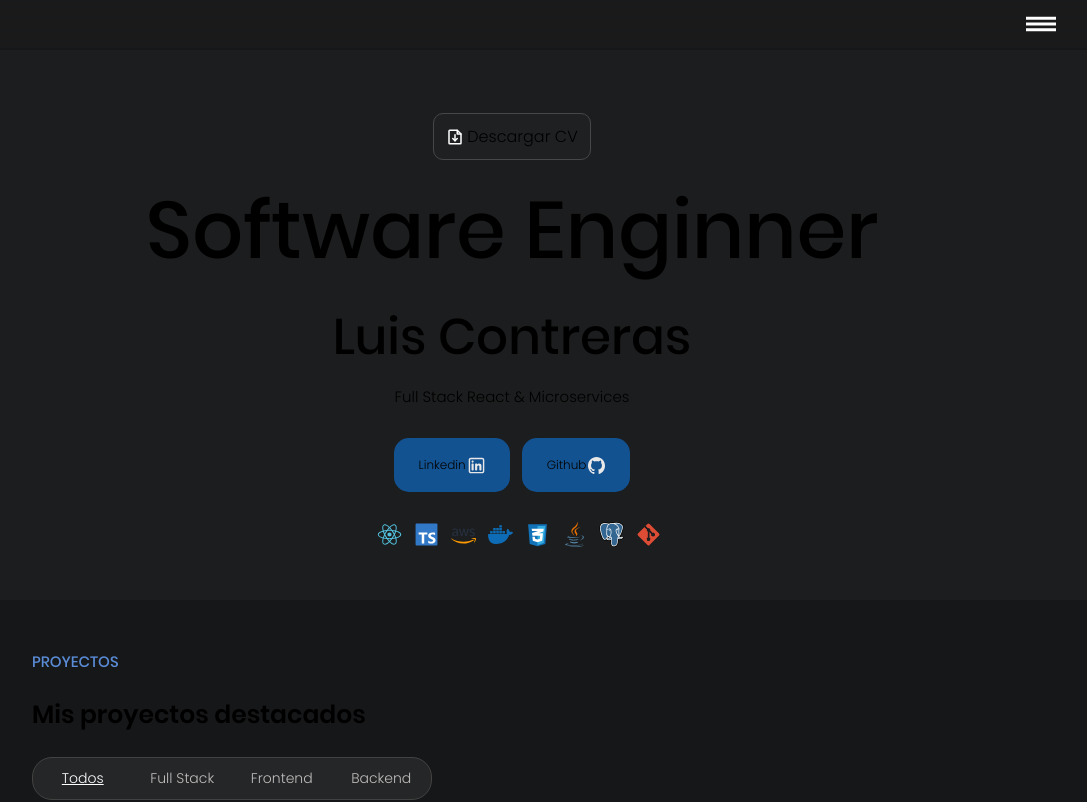
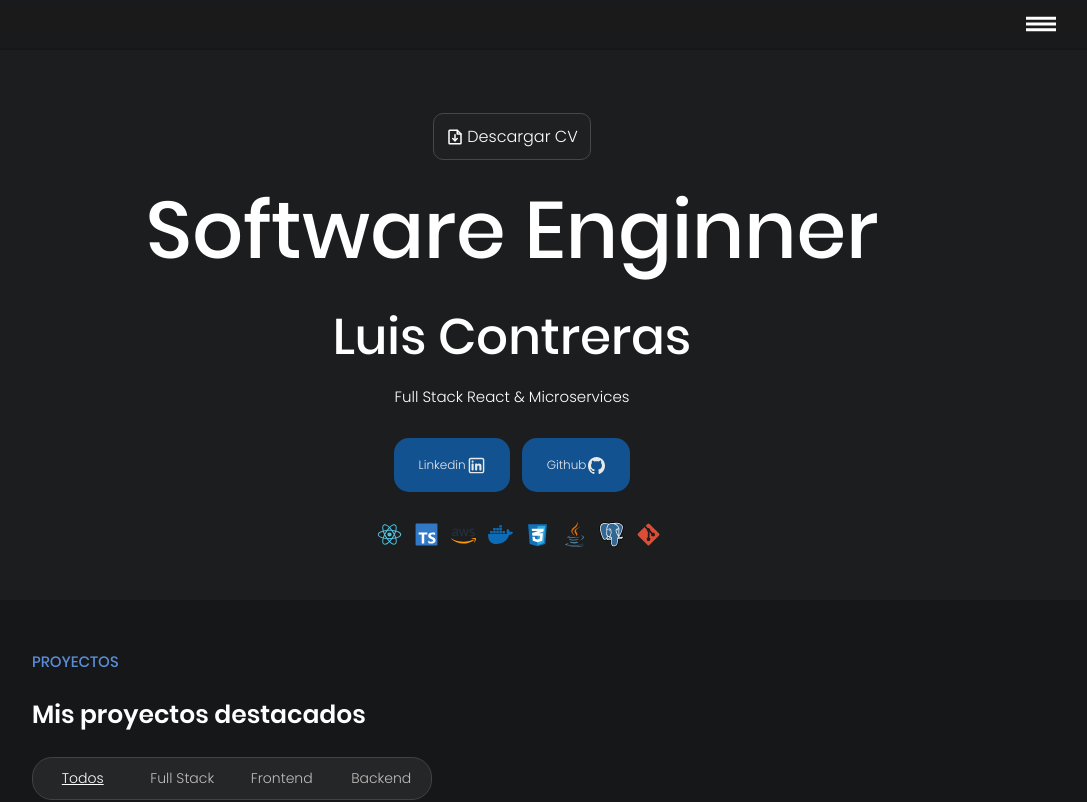
Before and after one commit to luinzv/portfolio, a React (Vite) app: page / in a window 1280 px wide. Shown: the top 802 px of the page, without its empty margins (128-1215 px from the left). Built offline with nearby package versions, Linux system fonts and the light colour scheme.

Commit message:
Solucion bug estilos

```diff
--- a/src/index.css
+++ b/src/index.css
@@ -63,6 +63,7 @@ body,
 #root{
   width: 100%;
   height: 100%;
+  color-scheme: only dark;
   background-color:#161719;
   font-family: Poppins, sans-serif;
 }
```
